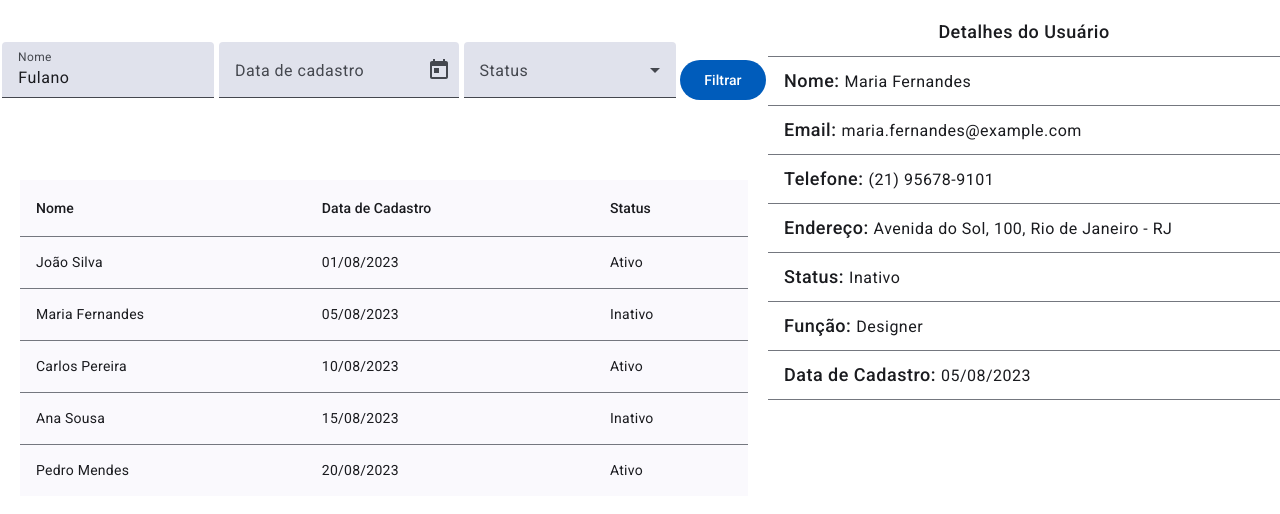
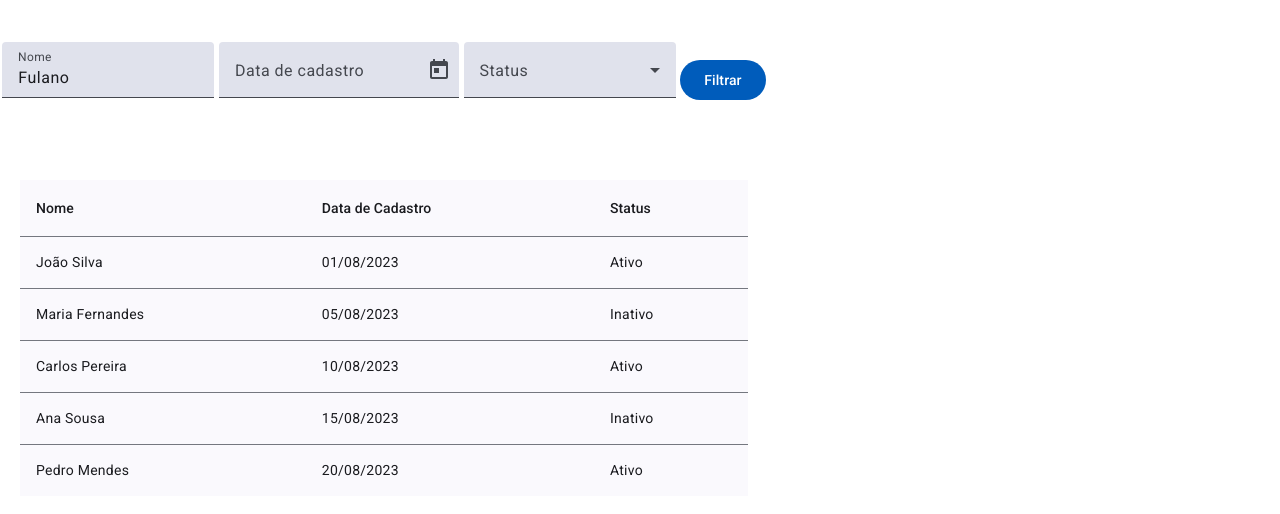
Before and after one commit to felipems1/users-filter, an Angular app: page / in a window 1280 px wide. Shown: the top 514 px of the page. Built offline with nearby package versions, Linux system fonts and the light colour scheme.

Commit message:
feat: add user selection functionality

```diff
--- a/src/app/app.component.html
+++ b/src/app/app.component.html
@@ -4,10 +4,12 @@
       <app-filter></app-filter>
     </div>
     <div class="h-4/5">
-      <app-users-list></app-users-list>
+      <app-users-list (userSelected)="onUserSelected($event)"></app-users-list>
     </div>
   </div>
   <div class="w-2/5 max-h-screen">
-    <app-user-details [user]="userSelected()"></app-user-details>
+    @if (showUserDetails()) {
+      <app-user-details [user]="userSelected()"></app-user-details>
+    }
   </div>
 </div>
--- a/src/app/app.component.ts
+++ b/src/app/app.component.ts
@@ -13,5 +13,11 @@ import { UsersList } from './mocks/users-list';
   styleUrl: './app.component.scss'
 })
 export class AppComponent {
-  public readonly userSelected = signal<IUser>(UsersList[1]);
+  public readonly userSelected = signal<IUser>({} as IUser);
+  public readonly showUserDetails = signal<boolean>(false);
+
+  onUserSelected(user: IUser): void {
+    this.userSelected.set(user);
+    this.showUserDetails.set(true);
+  }
 }
--- a/src/app/shared/components/users-list/users-list.component.ts
+++ b/src/app/shared/components/users-list/users-list.component.ts
@@ -1,4 +1,4 @@
-import { Component } from '@angular/core';
+import { Component, output } from '@angular/core';
 import { MatTableModule } from '@angular/material/table';
 import { IUser } from '../../interfaces/user/user.interface';
 import { UsersList } from '../../../mocks/users-list';
@@ -17,7 +17,9 @@ export class UsersListComponent {
   public readonly usersList: IUser[] = UsersList;
   public readonly displayedColumns: string[] = ['name', 'date', 'status'];
 
+  public readonly userSelectedEmit = output<IUser>({ alias: 'userSelected' });
+
   onUserSelected(user: IUser) {
-    console.log(user)
+    this.userSelectedEmit.emit(user);
   }
 }
```
